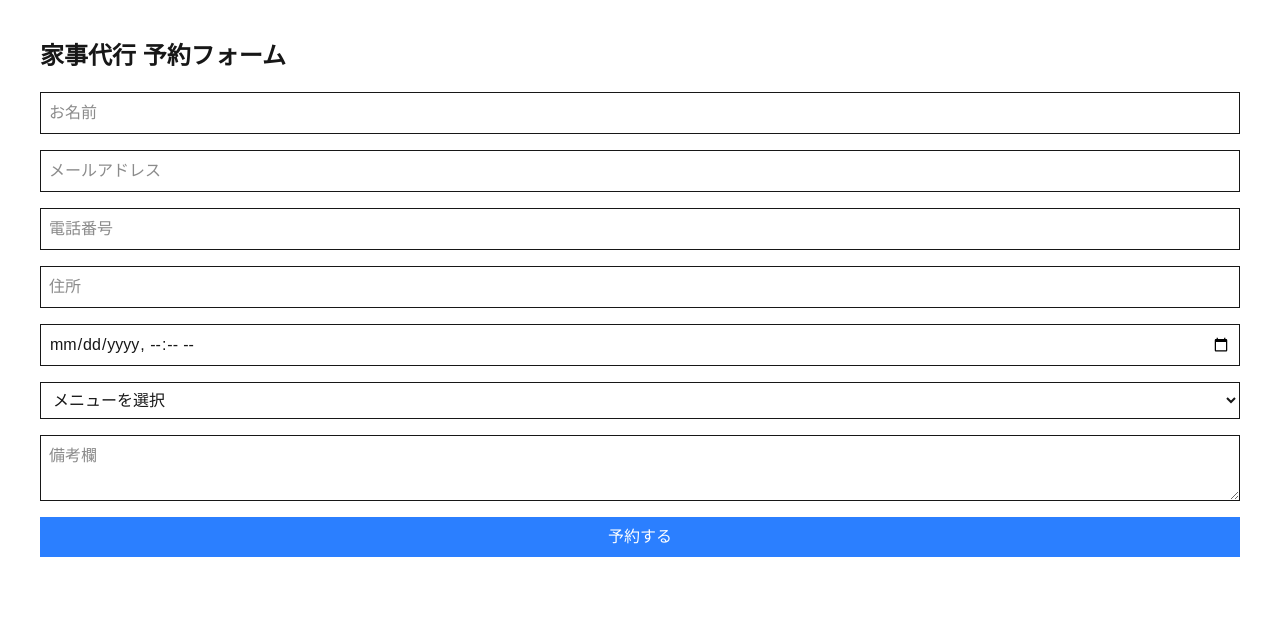
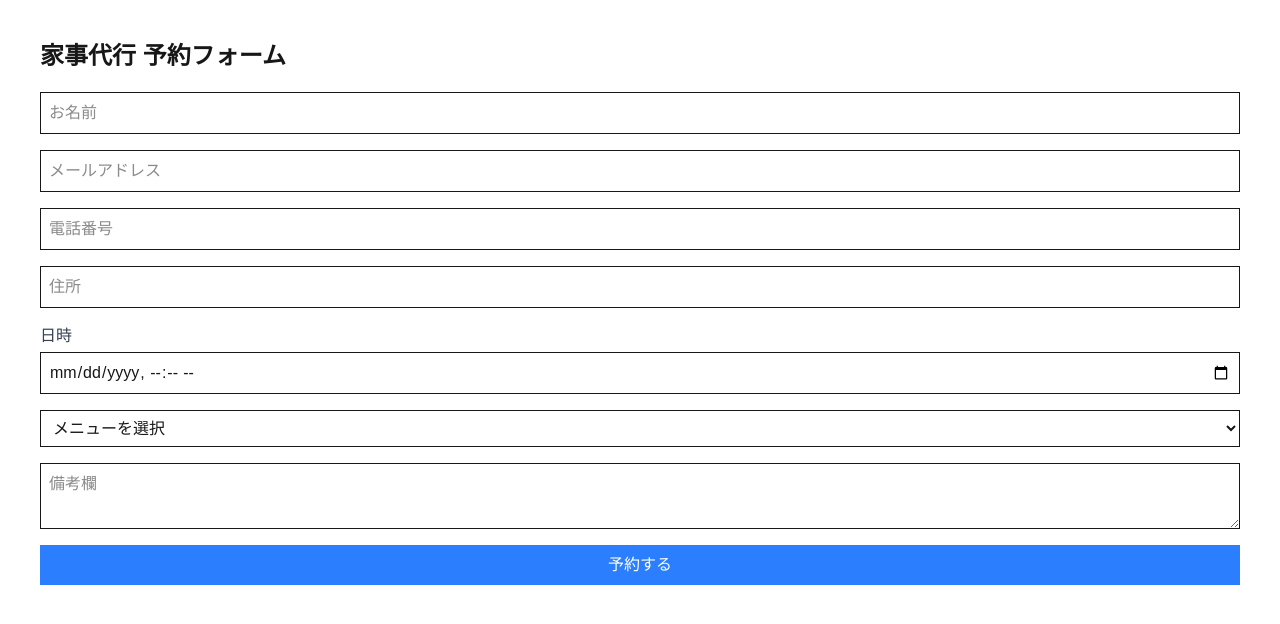
Before and after one commit to fujiikomei/house-cleaning-reservation, a Next.js app: page /reserve in a window 1280 px wide. Shown: the top 624 px of the page. Built offline with nearby package versions, Linux system fonts and the light colour scheme.

Commit message:
Fix Link warning

```diff
--- a/app/reserve/page.tsx
+++ b/app/reserve/page.tsx
@@ -53,13 +53,17 @@ export default function ReservePage() {
           className="border p-2"
         />
 
+        <div className="flex flex-col">
+          <label className="mb-1 font-medium text-gray-700">
+            日時
+          </label>
           <input
             name="datetime"
-          placeholder="日時"
             type="datetime-local"
             required
             className="border p-2"
           />
+        </div>
 
         <select name="menu" required className="border p-2">
           <option value="">メニューを選択</option>
```
Lines whose indentation alone changed are shown as unchanged.
